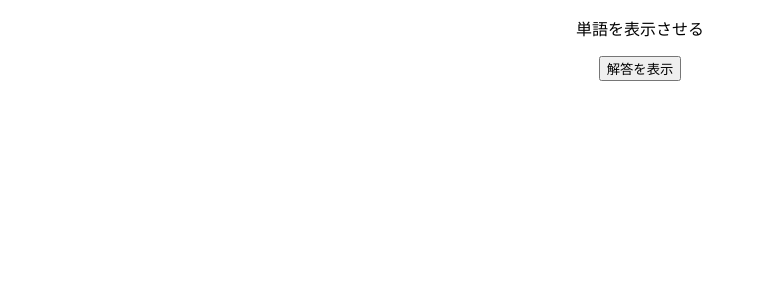
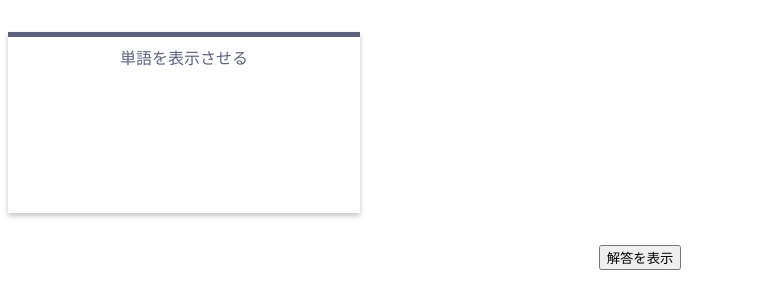
Before and after one commit to ut-code/matching, a website: page static/practice/index.html in a window 1280 px wide. Shown: the whole page, without its empty margins (0-759 px from the left). Drawn offline with Linux system fonts and the light colour scheme.

Commit message:
cssとか追加した

```diff
--- a/main.js
+++ b/main.js
@@ -3,10 +3,4 @@ const express = require("express");
 const app = express();
 app.use(express.static("static"))
 
-// middleware
-app.post("/whatisanswer", (request, response) =>
-{
-    response.send("ggrks");
-});
-
 app.listen(3000);
--- a/static/practice/index.html
+++ b/static/practice/index.html
@@ -3,14 +3,19 @@
   <head>
     <meta charset="utf-8" />
     <title>問題に解答するページ</title>
+    <link rel="stylesheet" href=style.css>
   </head>
   <body>
 <div style="text-align:center">
     <!-- <script src="./practice.js"></script> -->
-    <p>単語を表示させる</p>
+    <div class="box11">
+      <p>単語を表示させる</p>
+    </div>
     <form action="/whatisanswer" method="post">
       <button id="answer">解答を表示</button>
     </form>
+    <!-- <script>
+    </script> -->
 </div>
   </body>
 </html>
--- /dev/null
+++ b/static/practice/style.css
@@ -0,0 +1,15 @@
+.box11{
+    /* text-align: center; */
+    width: 20em;
+    height: 10em;
+    padding: 0.5em 1em;
+    margin: 2em 0;
+    color: #5d627b;
+    background: white;
+    border-top: solid 5px #5d627b;
+    box-shadow: 0 3px 5px rgba(0, 0, 0, 0.22);
+}
+.box11 p {
+    margin: 0;
+    padding: 0;
+}
```
Also changed, not shown: static/index.html (+2 -0 lines).
